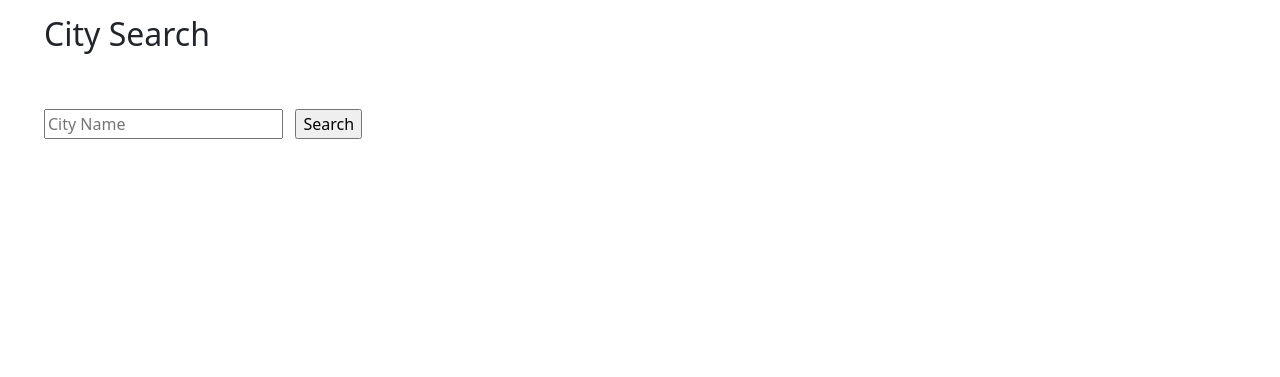
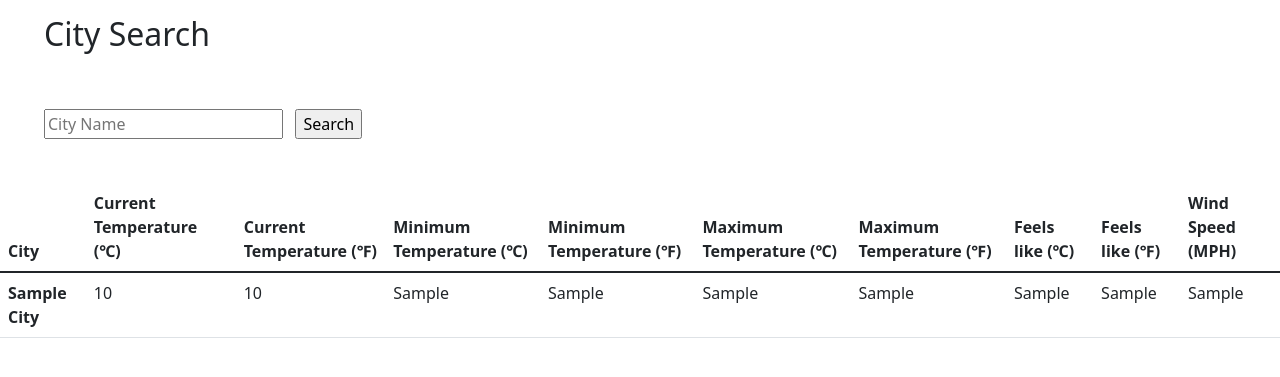
Before and after one commit to nnhscp2-2024/Web-Apps, a Flask app: template Unit-4-Lab-2-Weather-App/templates/index.html in a window 1280 px wide. Shown: the part 168-545 px from the top of the page. Run offline with Flask 3, Linux system fonts and the light colour scheme; the template is opened without the code that fills it: most values are stand-ins (such as "Sample title", 1, 10 or a date in 2020).

Commit message:
New Version

```diff
--- a/Unit-4-Lab-2-Weather-App/flask_app.py
+++ b/Unit-4-Lab-2-Weather-App/flask_app.py
@@ -67,4 +67,26 @@ app = Flask(__name__)
 def index():
 	return render_template('index.html')
 
+@app.route('/', methods = ['POST'])
+def index2():
+	# get the city name from the form's search box
+	city_str = request.form["search_box"]
+	dataOfCity = get_data(city_str)
+	print(dataOfCity)
+
+	cityWeather = City(dataOfCity[0], dataOfCity[1], dataOfCity[2], dataOfCity[3], dataOfCity[4], dataOfCity[5], dataOfCity[6])
+	cityWeather.get_feel_in_C()
+	cityWeather.get_feel_in_F()
+	cityWeather.get_max_in_C()
+	cityWeather.get_max_in_F()
+	cityWeather.get_min_in_C()
+	cityWeather.get_min_in_F()
+	cityWeather.get_temp_in_C()
+	cityWeather.get_temp_in_F()
+	cityWeather.get_wind_speed()
+
+	cities.append(cityWeather)
+
+	return render_template('index.html', city = city_str, tempC = cityWeather.tempC, tempF = cityWeather.tempF, minC = cityWeather.minC, minF = cityWeather.minF, maxC = cityWeather.maxC, maxF = cityWeather.maxF, feelC = cityWeather.feelC, feelF = cityWeather.feelF, windSpeed = cityWeather.wind)
+
 app.run(host='0.0.0.0', port=8080) # any code below 'app.run' line won't run
--- a/Unit-4-Lab-2-Weather-App/templates/base.html
+++ b/Unit-4-Lab-2-Weather-App/templates/base.html
@@ -3,7 +3,7 @@
 	<meta charset="utf-8">
     <meta name="viewport" content="width=device-width, initial-scale=1">
 	<link href="https://cdn.jsdelivr.net/npm/bootstrap@5.1.3/dist/css/bootstrap.min.css" rel="stylesheet" integrity="sha384-1BmE4kWBq78iYhFldvKuhfTAU6auU8tT94WrHftjDbrCEXSU1oBoqyl2QvZ6jIW3" crossorigin="anonymous">
-	<title>"Weather App"</title>
+	<title>Weather App</title>
 
 	<style>
 		ul {
--- a/Unit-4-Lab-2-Weather-App/templates/index.html
+++ b/Unit-4-Lab-2-Weather-App/templates/index.html
@@ -9,4 +9,38 @@
 		<input type="submit" value="Search">
 	</form>
 
+	<table class="table">
+  		<thead>
+    		<tr>
+    			<th scope="col">City</th>
+    			<th scope="col">Current Temperature (&#8451;)</th>
+    			<th scope="col">Current Temperature (&#8457;)</th>
+				<th scope="col">Minimum Temperature (&#8451;)</th>
+    			<th scope="col">Minimum Temperature (&#8457;)</th>
+				<th scope="col">Maximum Temperature (&#8451;)</th>
+    			<th scope="col">Maximum Temperature (&#8457;)</th>
+				<th scope="col">Feels like (&#8451;)</th>
+    			<th scope="col">Feels like (&#8457;)</th>
+				<th scope="col">Wind Speed (MPH)</th>
+    		</tr>
+  		</thead>
+		<tbody>
+			{% if city %}
+				<tr>
+				  	<th scope="row"><b>{{ city.title() }}</b></th>
+					<td>{{ tempC }}</td>
+					<td>{{ tempF }}</td>
+					<td>{{ minC }}</td>
+					<td>{{ minF }}</td>
+					<td>{{ maxC }}</td>
+					<td>{{ maxF }}</td>
+					<td>{{ feelC }}</td>
+					<td>{{ feelF }}</td>
+					<td>{{ windSpeed }}</td>
+				</tr>
+
+		</tbody>
+	</table>
+	{% endif %}
+
 {% endblock%}
```
Also changed, not shown: Unit-4-Lab-2-Weather-App/city.py (+9 -9 lines), Unit-4-Lab-2-Weather-App/.lesson/instructions.md.
